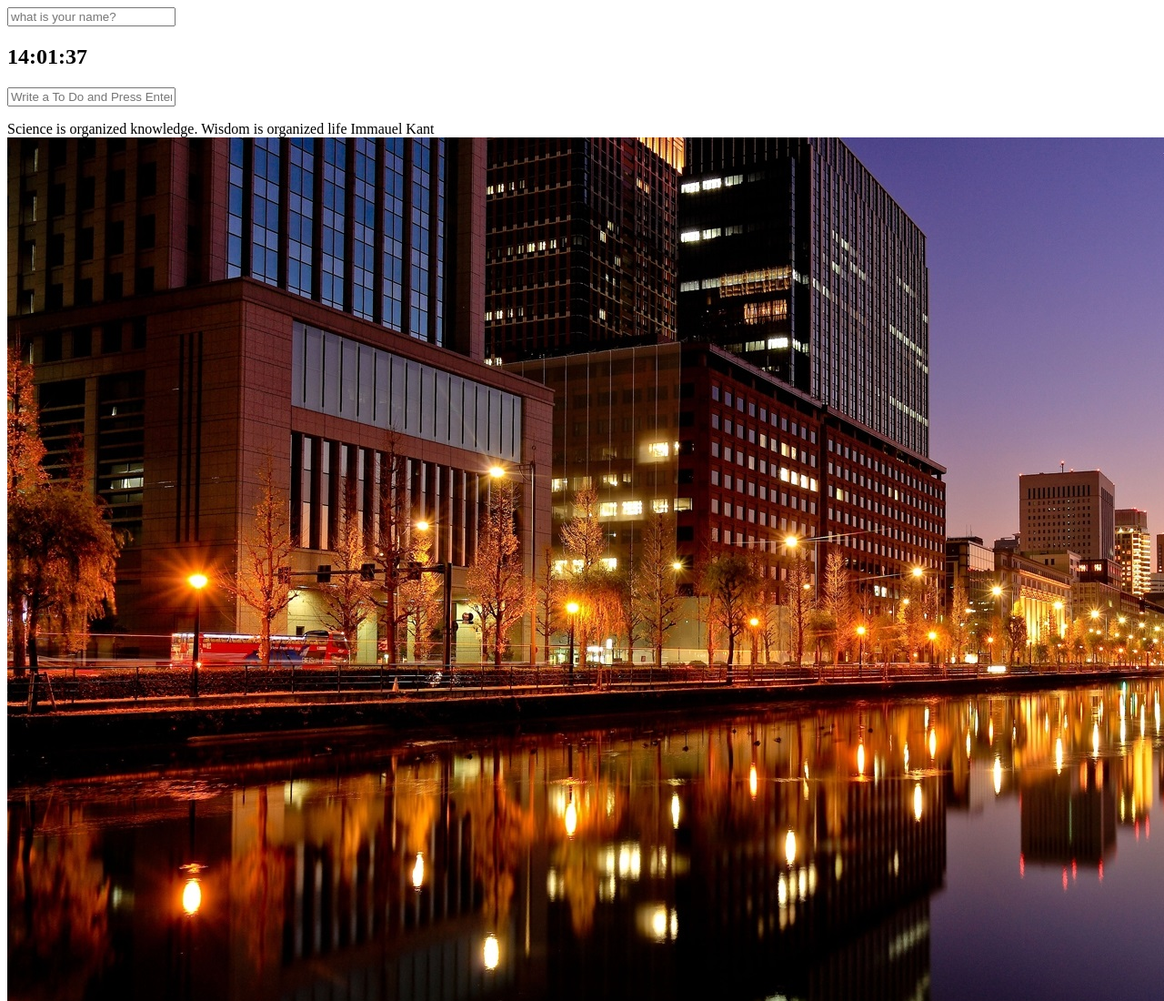
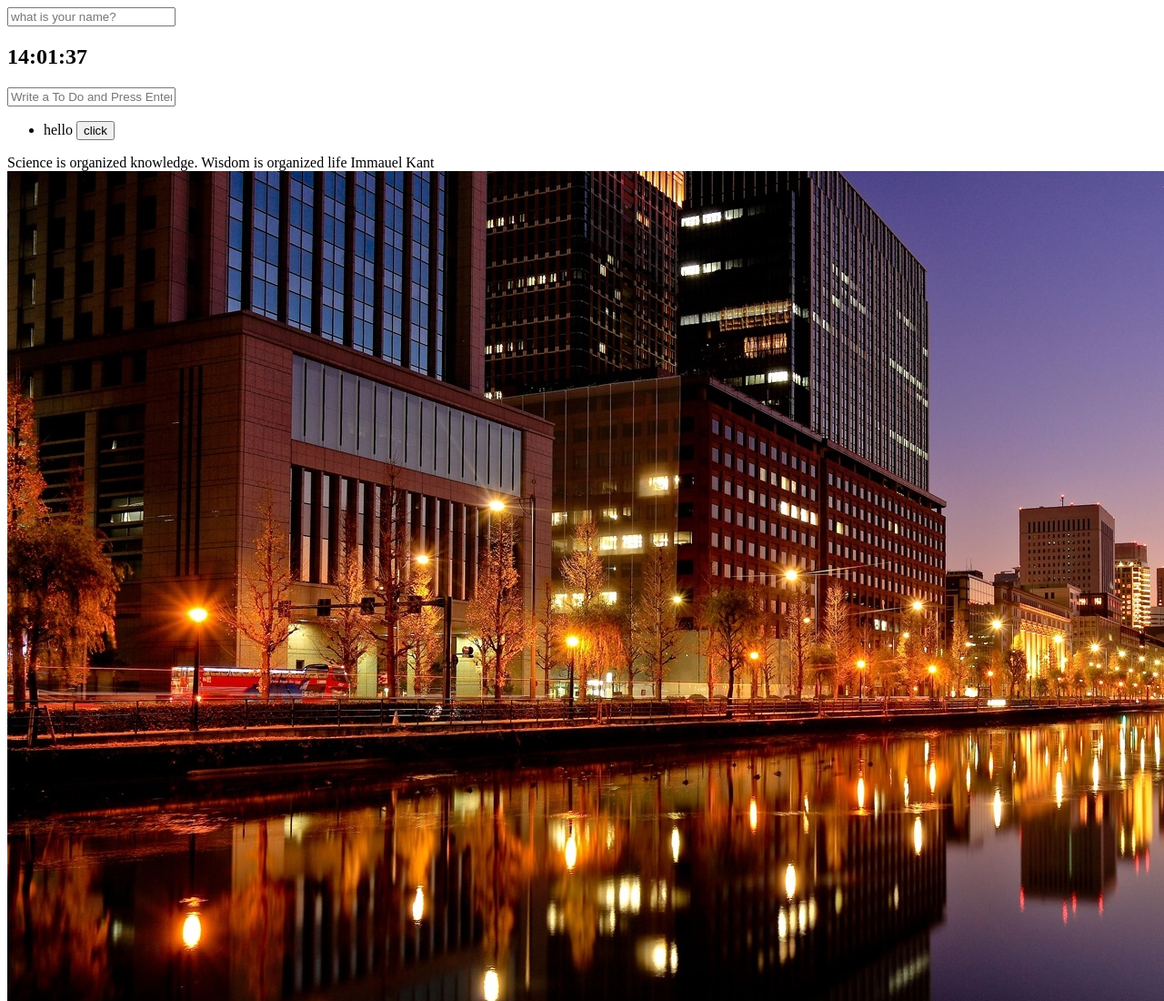
Before and after one commit to Kimyerim1935/Nomad-js-chrome, a plain HTML site: page index.html in a window 1280 px wide. Shown: the top 1100 px of the page at 91% size. Drawn offline with Linux system fonts and the light colour scheme.

Commit message:
add: todo 스크립트 추가

```diff
--- a/index.html
+++ b/index.html
@@ -17,7 +17,12 @@
 <form id="todo-form">
     <input type="text" placeholder="Write a To Do and Press Enter"/>
 </form>
-<ul id="todo-list"></ul>
+<ul id="todo-list">
+    <li>
+        <span>hello</span>
+        <button>click</button>
+    </li>
+</ul>
 <h1 id="greeting" class="hidden"></h1>
 <div id="quote">
     <span></span>
@@ -27,5 +32,6 @@
 <script src="js/greeting.js"></script>
 <script src="js/quotes.js"></script>
 <script src="js/background.js"></script>
+<script src="js/todo.js"></script>
 </body>
 </html>
```
